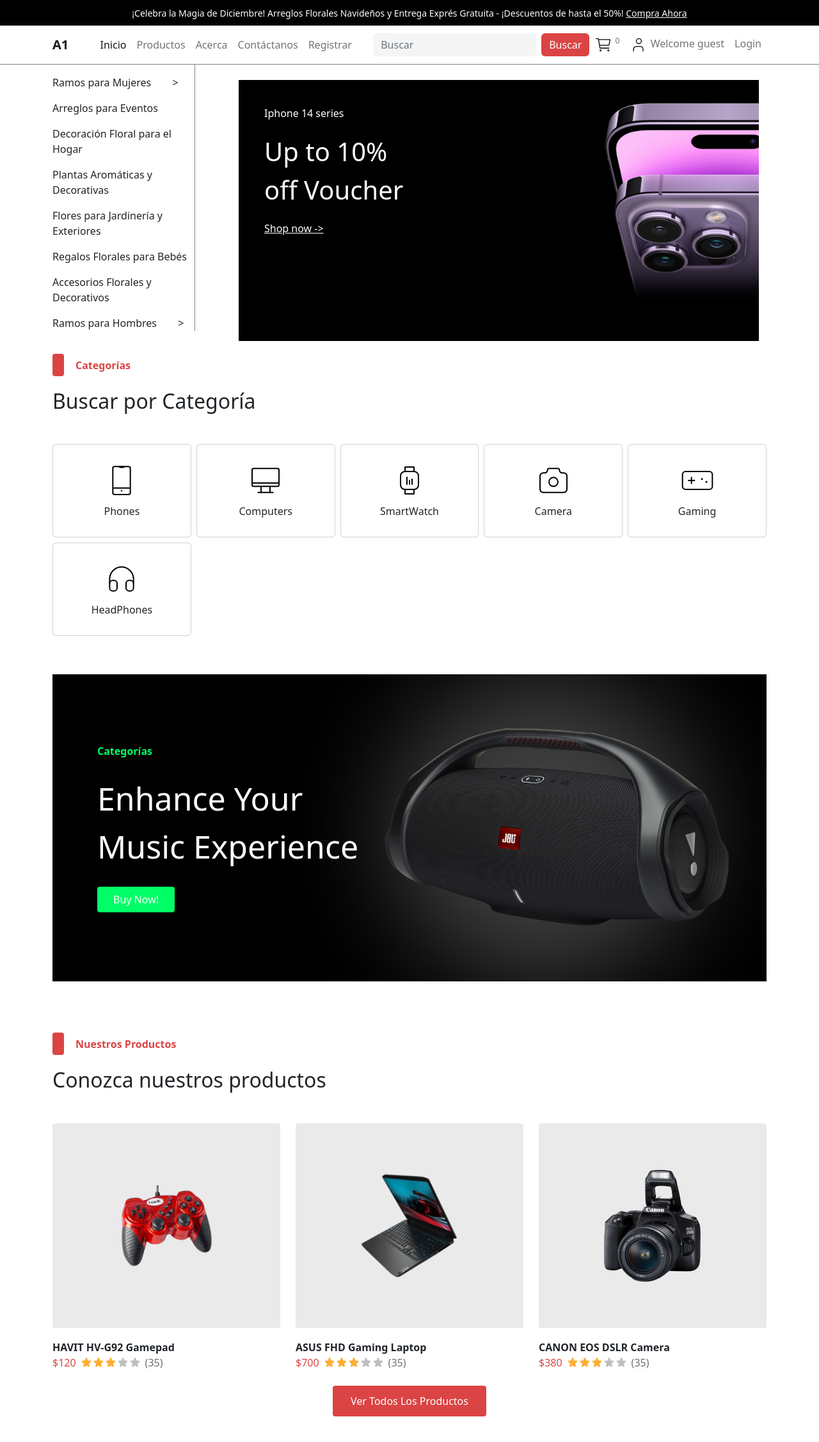
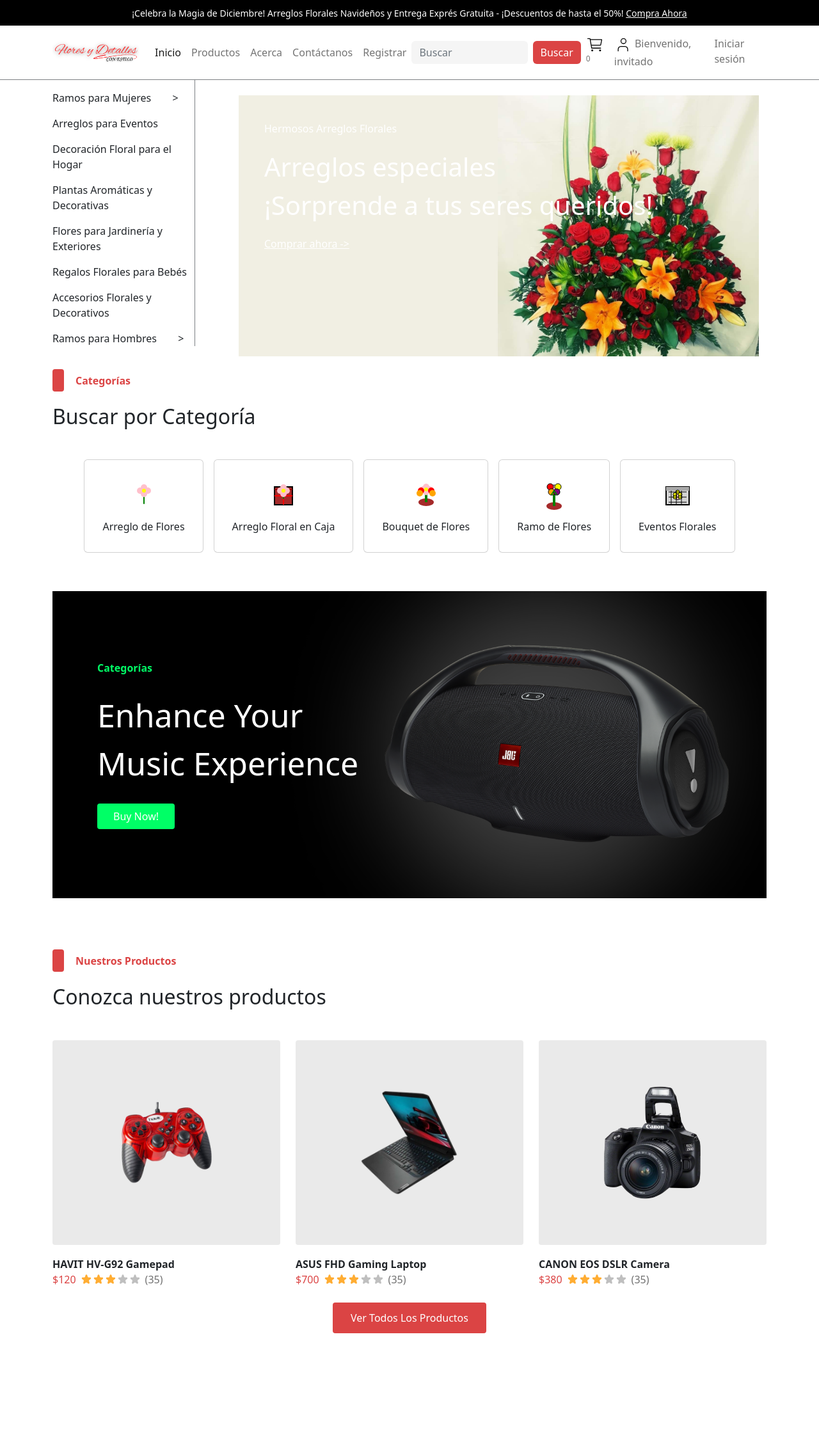
Before and after one commit to luisdigonza/FDEMZL_APP, a PHP site: page / in a window 1280 px wide. Shown: the whole page at 64% size. After the commit the page ends 2084 px from the top, so only its background shows below. Run offline with PHP 8.4, Linux system fonts and the light colour scheme; data comes from the database, SQL or seed files in the repository; data that the repository does not hold is empty.

Commit message:
modificaciones

```diff
--- a/index.php
+++ b/index.php
@@ -23,7 +23,9 @@
     <!-- Start NavBar -->
     <nav class="navbar navbar-expand-lg navbar-light bg-light">
         <div class="container">
-            <a class="navbar-brand fw-bold" href="#">A1</a>
+            <a class="navbar-brand fw-bold" href="#">
+                <img src="./assets/images/logo.png" alt="Logo A1" style="height: 40px;">
+            </a>
             <button class="navbar-toggler" type="button" data-bs-toggle="collapse" data-bs-target="#navbarSupportedContent" aria-controls="navbarSupportedContent" aria-expanded="false" aria-label="Toggle navigation">
                 <span class="navbar-toggler-icon"></span>
             </button>
@@ -90,11 +92,11 @@
                             <?php
                                 if(!isset($_SESSION['username'])){
                                     echo "<span>
-                                    Welcome guest
+                                    Bienvenido, invitado
                                 </span>";
                             }else{
                                     echo "<span>
-                                    Welcome ".$_SESSION['username']. "</span>";
+                                    Bienvenido ".$_SESSION['username']. "</span>";
                                 }
                                 ?>
                         </a>
@@ -103,13 +105,13 @@
                     if(!isset($_SESSION['username'])){
                         echo "<li class='nav-item'>
                         <a class='nav-link' href='./users_area/user_login.php'>
-                            Login
+                            Iniciar sesión
                         </a>
                     </li>";
                 }else{
                         echo "<li class='nav-item'>
                         <a class='nav-link' href='./users_area/logout.php'>
-                            Logout
+                            Cerrar sesión
                         </a>
                     </li>";
                     }
@@ -139,9 +141,9 @@
                 </div>
                 <div class="col-lg-9 col-md-9 d-none d-sm-none d-md-block pt-md-4">
                     <div class="cover">
-                        <span class="title">Iphone 14 series</span>
-                        <span class="desc">Up to 10%<br />off Voucher</span>
-                        <a href="#">Shop now -></a>
+                        <span class="title">Hermosos Arreglos Florales</span>
+                        <span class="desc">Arreglos especiales<br />¡Sorprende a tus seres queridos!</span>
+                        <a href="#">Comprar ahora -></a>
                     </div>
                 </div>
             </div>
@@ -158,57 +160,23 @@
                 </div>
                 <h2>Buscar por Categoría</h2>
             </div>
-            <div class="cards">
-                <div class="card">
-                    <span>
-                        <svg width="56" height="56" viewBox="0 0 56 56" fill="none" xmlns="http://www.w3.org/2000/svg">
-                            <g clip-path="url(#clip0_822_6314)">
-                                <path d="M38.9375 6.125H17.0625C15.5523 6.125 14.3281 7.34922 14.3281 8.85938V47.1406C14.3281 48.6508 15.5523 49.875 17.0625 49.875H38.9375C40.4477 49.875 41.6719 48.6508 41.6719 47.1406V8.85938C41.6719 7.34922 40.4477 6.125 38.9375 6.125Z" stroke="black" stroke-width="2" stroke-linecap="round" stroke-linejoin="round" />
-                                <path d="M25.6667 7H31.1354" stroke="black" stroke-width="3" stroke-linecap="round" stroke-linejoin="round" />
-                                <path d="M28 44.0052V44.0305" stroke="black" stroke-width="2.5" stroke-linecap="round" stroke-linejoin="round" />
-                                <line x1="15.1667" y1="39.8334" x2="40.8333" y2="39.8334" stroke="black" stroke-width="2" />
-                            </g>
-                            <defs>
-                                <clipPath id="clip0_822_6314">
-                                    <rect width="56" height="56" fill="white" />
-                                </clipPath>
-                            </defs>
-                        </svg>
-
-                    </span>
-                    <span>Phones</span>
-                </div>
-                <div class="card">
-                    <span>
-                        <svg width="56" height="56" viewBox="0 0 56 56" fill="none" xmlns="http://www.w3.org/2000/svg">
-                            <g clip-path="url(#clip0_822_6345)">
-                                <path d="M46.6667 9.33337H9.33333C8.04467 9.33337 7 10.378 7 11.6667V35C7 36.2887 8.04467 37.3334 9.33333 37.3334H46.6667C47.9553 37.3334 49 36.2887 49 35V11.6667C49 10.378 47.9553 9.33337 46.6667 9.33337Z" stroke="black" stroke-width="2" stroke-linecap="round" stroke-linejoin="round" />
-                                <path d="M16.3333 46.6666H39.6667" stroke="black" stroke-width="2" stroke-linecap="round" stroke-linejoin="round" />
-                                <path d="M21 37.3334V46.6667" stroke="black" stroke-width="2" stroke-linecap="round" stroke-linejoin="round" />
-                                <path d="M35 37.3334V46.6667" stroke="black" stroke-width="2" stroke-linecap="round" stroke-linejoin="round" />
-                                <path d="M8 32H48" stroke="black" stroke-width="2" stroke-linecap="round" />
-                            </g>
-                            <defs>
-                                <clipPath id="clip0_822_6345">
-                                    <rect width="56" height="56" fill="white" />
-                                </clipPath>
-                            </defs>
-                        </svg>
-
-
-                    </span>
-                    <span>Computers</span>
-                </div>
+            <div class="cards" style="display: flex; flex-wrap: wrap; gap: 16px; justify-content: center; align-items: center; height: 100%;">
                 <div class="card">
                     <span>
                         <svg width="56" height="56" viewBox="0 0 56 56" fill="none" xmlns="http://www.w3.org/2000/svg">
                             <g clip-path="url(#clip0_822_6335)">
-                                <path d="M35 14H21C17.134 14 14 17.134 14 21V35C14 38.866 17.134 42 21 42H35C38.866 42 42 38.866 42 35V21C42 17.134 38.866 14 35 14Z" stroke="black" stroke-width="2" stroke-linecap="round" stroke-linejoin="round" />
-                                <path d="M21 42V49H35V42" stroke="black" stroke-width="2" stroke-linecap="round" stroke-linejoin="round" />
-                                <path d="M21 14V7H35V14" stroke="black" stroke-width="2" stroke-linecap="round" stroke-linejoin="round" />
-                                <line x1="24" y1="23" x2="24" y2="34" stroke="black" stroke-width="2" stroke-linecap="round" />
-                                <line x1="28" y1="28" x2="28" y2="34" stroke="black" stroke-width="2" stroke-linecap="round" />
-                                <line x1="32" y1="26" x2="32" y2="34" stroke="black" stroke-width="2" stroke-linecap="round" />
+                                <!-- Tallo -->
+                                <line x1="28" y1="20" x2="28" y2="40" stroke="green" stroke-width="2" stroke-linecap="round" />
+                                <!-- Pétalo superior -->
+                                <circle cx="28" cy="15" r="5" fill="pink" />
+                                <!-- Pétalo izquierdo -->
+                                <circle cx="22" cy="20" r="5" fill="pink" />
+                                <!-- Pétalo derecho -->
+                                <circle cx="34" cy="20" r="5" fill="pink" />
+                                <!-- Pétalo inferior -->
+                                <circle cx="28" cy="25" r="5" fill="pink" />
+                                <!-- Centro de la flor -->
+                                <circle cx="28" cy="20" r="3" fill="yellow" />
                             </g>
                             <defs>
                                 <clipPath id="clip0_822_6335">
@@ -216,79 +184,150 @@
                                 </clipPath>
                             </defs>
                         </svg>
+                    </span>
+                    <span>Arreglo de Flores</span>
+                </div>
 
-
-
-                    </span>
-                    <span>SmartWatch</span>
-                </div>
                 <div class="card">
                     <span>
                         <svg width="56" height="56" viewBox="0 0 56 56" fill="none" xmlns="http://www.w3.org/2000/svg">
-                            <g clip-path="url(#clip0_822_1222)">
-                                <path d="M11.6667 16.3334H14C15.2377 16.3334 16.4247 15.8417 17.2998 14.9665C18.175 14.0914 18.6667 12.9044 18.6667 11.6667C18.6667 11.0479 18.9125 10.4544 19.3501 10.0168C19.7877 9.57921 20.3812 9.33337 21 9.33337H35C35.6188 9.33337 36.2123 9.57921 36.6499 10.0168C37.0875 10.4544 37.3333 11.0479 37.3333 11.6667C37.3333 12.9044 37.825 14.0914 38.7002 14.9665C39.5753 15.8417 40.7623 16.3334 42 16.3334H44.3333C45.571 16.3334 46.758 16.825 47.6332 17.7002C48.5083 18.5754 49 19.7624 49 21V42C49 43.2377 48.5083 44.4247 47.6332 45.2999C46.758 46.175 45.571 46.6667 44.3333 46.6667H11.6667C10.429 46.6667 9.242 46.175 8.36683 45.2999C7.49167 44.4247 7 43.2377 7 42V21C7 19.7624 7.49167 18.5754 8.36683 17.7002C9.242 16.825 10.429 16.3334 11.6667 16.3334" stroke="black" stroke-width="2" stroke-linecap="round" stroke-linejoin="round" />
-                                <path d="M28 37.3334C31.866 37.3334 35 34.1994 35 30.3334C35 26.4674 31.866 23.3334 28 23.3334C24.134 23.3334 21 26.4674 21 30.3334C21 34.1994 24.134 37.3334 28 37.3334Z" stroke="black" stroke-width="2" stroke-linecap="round" stroke-linejoin="round" />
+                            <g clip-path="url(#clip0_822_6335)">
+                                <!-- Contorno de la caja -->
+                                <rect x="14" y="14" width="28" height="28" fill="brown" stroke="black" stroke-width="2" />
+                                <!-- Detalles de la tapa -->
+                                <line x1="14" y1="14" x2="42" y2="14" stroke="black" stroke-width="2" />
+                                <line x1="14" y1="18" x2="42" y2="18" stroke="darkred" stroke-width="2" />
+                                <!-- Lazo decorativo -->
+                                <line x1="28" y1="14" x2="28" y2="42" stroke="red" stroke-width="2" />
+                                <line x1="14" y1="28" x2="42" y2="28" stroke="red" stroke-width="2" />
+                                <!-- Flor sobre la caja -->
+                                <!-- Tallo -->
+                                <line x1="28" y1="20" x2="28" y2="32" stroke="green" stroke-width="2" stroke-linecap="round" />
+                                <!-- Pétalo superior -->
+                                <circle cx="28" cy="15" r="5" fill="pink" />
+                                <!-- Pétalo izquierdo -->
+                                <circle cx="23" cy="20" r="5" fill="pink" />
+                                <!-- Pétalo derecho -->
+                                <circle cx="33" cy="20" r="5" fill="pink" />
+                                <!-- Pétalo inferior -->
+                                <circle cx="28" cy="25" r="5" fill="pink" />
+                                <!-- Centro de la flor -->
+                                <circle cx="28" cy="20" r="3" fill="yellow" />
                             </g>
                             <defs>
-                                <clipPath id="clip0_822_1222">
-                                    <rect width="56" height="56" fill="#000000" />
-                                </clipPath>
-                            </defs>
-                        </svg>
-
-
-
-
-                    </span>
-                    <span>Camera</span>
-                </div>
-                <div class="card">
-                    <span>
-                        <svg width="56" height="56" viewBox="0 0 56 56" fill="none" xmlns="http://www.w3.org/2000/svg">
-                            <g clip-path="url(#clip0_822_4557)">
-                                <path d="M46.6666 14H9.33329C6.75596 14 4.66663 16.0893 4.66663 18.6667V37.3333C4.66663 39.9107 6.75596 42 9.33329 42H46.6666C49.244 42 51.3333 39.9107 51.3333 37.3333V18.6667C51.3333 16.0893 49.244 14 46.6666 14Z" stroke="black" stroke-width="2" stroke-linecap="round" stroke-linejoin="round" />
-                                <path d="M14 28H23.3333M18.6667 23.3334V32.6667" stroke="black" stroke-width="2" stroke-linecap="round" stroke-linejoin="round" />
-                                <path d="M35 25.6666V25.6908" stroke="black" stroke-width="3" stroke-linecap="round" stroke-linejoin="round" />
-                                <path d="M42 30.3333V30.3574" stroke="black" stroke-width="3" stroke-linecap="round" stroke-linejoin="round" />
-                            </g>
-                            <defs>
-                                <clipPath id="clip0_822_4557">
+                                <clipPath id="clip0_822_6335">
                                     <rect width="56" height="56" fill="white" />
                                 </clipPath>
                             </defs>
                         </svg>
+                    </span>
+                    <span>Arreglo Floral en Caja</span>
+                </div>
 
-
-
-
-
-
-                    </span>
-                    <span>Gaming</span>
-                </div>
                 <div class="card">
                     <span>
                         <svg width="56" height="56" viewBox="0 0 56 56" fill="none" xmlns="http://www.w3.org/2000/svg">
-                            <g clip-path="url(#clip0_822_1758)">
-                                <path d="M16.3333 30.3334H14C11.4227 30.3334 9.33331 32.4227 9.33331 35V42C9.33331 44.5774 11.4227 46.6667 14 46.6667H16.3333C18.9106 46.6667 21 44.5774 21 42V35C21 32.4227 18.9106 30.3334 16.3333 30.3334Z" stroke="black" stroke-width="2" stroke-linecap="round" stroke-linejoin="round" />
-                                <path d="M42 30.3334H39.6667C37.0893 30.3334 35 32.4227 35 35V42C35 44.5774 37.0893 46.6667 39.6667 46.6667H42C44.5773 46.6667 46.6667 44.5774 46.6667 42V35C46.6667 32.4227 44.5773 30.3334 42 30.3334Z" stroke="black" stroke-width="2" stroke-linecap="round" stroke-linejoin="round" />
-                                <path d="M9.33331 35V28C9.33331 23.0493 11.3 18.3014 14.8007 14.8007C18.3013 11.3 23.0493 9.33337 28 9.33337C32.9507 9.33337 37.6986 11.3 41.1993 14.8007C44.7 18.3014 46.6666 23.0493 46.6666 28V35" stroke="black" stroke-width="2" stroke-linecap="round" stroke-linejoin="round" />
+                            <g clip-path="url(#clip0_822_6335)">
+                                <!-- Base del bouquet -->
+                                <ellipse cx="28" cy="38" rx="12" ry="6" fill="brown" />
+                                <!-- Tallo del bouquet -->
+                                <rect x="26" y="18" width="4" height="20" fill="green" />
+                                <!-- Flor central -->
+                                <!-- Tallo -->
+                                <line x1="28" y1="18" x2="28" y2="26" stroke="green" stroke-width="2" stroke-linecap="round" />
+                                <!-- Pétalo superior -->
+                                <circle cx="28" cy="14" r="5" fill="pink" />
+                                <!-- Pétalo izquierdo -->
+                                <circle cx="23" cy="18" r="5" fill="pink" />
+                                <!-- Pétalo derecho -->
+                                <circle cx="33" cy="18" r="5" fill="pink" />
+                                <!-- Pétalo inferior -->
+                                <circle cx="28" cy="22" r="5" fill="pink" />
+                                <!-- Centro de la flor -->
+                                <circle cx="28" cy="18" r="3" fill="yellow" />
+                                <!-- Flores laterales -->
+                                <!-- Izquierda -->
+                                <circle cx="20" cy="20" r="5" fill="red" />
+                                <circle cx="18" cy="24" r="5" fill="orange" />
+                                <!-- Derecha -->
+                                <circle cx="36" cy="20" r="5" fill="red" />
+                                <circle cx="38" cy="24" r="5" fill="orange" />
                             </g>
                             <defs>
-                                <clipPath id="clip0_822_1758">
+                                <clipPath id="clip0_822_6335">
                                     <rect width="56" height="56" fill="white" />
                                 </clipPath>
                             </defs>
                         </svg>
+                    </span>
+                    <span>Bouquet de Flores</span>
+                </div>
 
+                <div class="card">
+                    <span>
+                        <svg width="56" height="56" viewBox="0 0 56 56" fill="none" xmlns="http://www.w3.org/2000/svg">
+                            <g clip-path="url(#clip0_822_6335)">
+                                <!-- Base del ramo (cinta) -->
+                                <ellipse cx="28" cy="44" rx="12" ry="6" fill="brown" />
+                                <!-- Tallo del ramo -->
+                                <rect x="26" y="20" width="4" height="24" fill="green" />
+                                <!-- Flores principales del ramo -->
+                                <!-- Flor central -->
+                                <circle cx="28" cy="16" r="5" fill="pink" stroke="black" stroke-width="1" />
+                                <!-- Flor izquierda superior -->
+                                <circle cx="22" cy="14" r="5" fill="red" stroke="black" stroke-width="1" />
+                                <!-- Flor derecha superior -->
+                                <circle cx="34" cy="14" r="5" fill="yellow" stroke="black" stroke-width="1" />
+                                <!-- Flor izquierda inferior -->
+                                <circle cx="24" cy="22" r="5" fill="orange" stroke="black" stroke-width="1" />
+                                <!-- Flor derecha inferior -->
+                                <circle cx="32" cy="22" r="5" fill="purple" stroke="black" stroke-width="1" />
+                                <!-- Decoraciones del ramo -->
+                                <line x1="28" y1="20" x2="24" y2="26" stroke="green" stroke-width="2" stroke-linecap="round" />
+                                <line x1="28" y1="20" x2="32" y2="26" stroke="green" stroke-width="2" stroke-linecap="round" />
+                            </g>
+                            <defs>
+                                <clipPath id="clip0_822_6335">
+                                    <rect width="56" height="56" fill="white" />
+                                </clipPath>
+                            </defs>
+                        </svg>
+                    </span>
+                    <span>Ramo de Flores</span>
+                </div>
 
-
-
-
-
-
+                <div class="card">
+                    <span>
+                        <svg width="56" height="56" viewBox="0 0 56 56" fill="none" xmlns="http://www.w3.org/2000/svg">
+                            <g clip-path="url(#clip0_822_6335)">
+                                <!-- Base del icono de eventos florales -->
+                                <rect x="10" y="14" width="36" height="28" fill="lightgray" stroke="black" stroke-width="2" />
+                                <!-- Cabecera del calendario -->
+                                <rect x="10" y="14" width="36" height="6" fill="darkgray" />
+                                <!-- Flor decorativa central -->
+                                <circle cx="28" cy="28" r="6" fill="pink" stroke="black" stroke-width="1" />
+                                <circle cx="28" cy="22" r="3" fill="yellow" stroke="black" stroke-width="1" />
+                                <circle cx="24" cy="26" r="3" fill="yellow" stroke="black" stroke-width="1" />
+                                <circle cx="32" cy="26" r="3" fill="yellow" stroke="black" stroke-width="1" />
+                                <circle cx="24" cy="30" r="3" fill="yellow" stroke="black" stroke-width="1" />
+                                <circle cx="32" cy="30" r="3" fill="yellow" stroke="black" stroke-width="1" />
+                                <!-- Líneas horizontales de los días -->
+                                <line x1="14" y1="22" x2="42" y2="22" stroke="black" stroke-width="1" />
+                                <line x1="14" y1="30" x2="42" y2="30" stroke="black" stroke-width="1" />
+                                <line x1="14" y1="38" x2="42" y2="38" stroke="black" stroke-width="1" />
+                                <!-- Líneas verticales de los días -->
+                                <line x1="18" y1="20" x2="18" y2="42" stroke="black" stroke-width="1" />
+                                <line x1="26" y1="20" x2="26" y2="42" stroke="black" stroke-width="1" />
+                                <line x1="34" y1="20" x2="34" y2="42" stroke="black" stroke-width="1" />
+                            </g>
+                            <defs>
+                                <clipPath id="clip0_822_6335">
+                                    <rect width="56" height="56" fill="white" />
+                                </clipPath>
+                            </defs>
+                        </svg>
                     </span>
-                    <span>HeadPhones</span>
+                    <span>Eventos Florales</span>
                 </div>
             </div>
         </div>
--- a/search_product.php
+++ b/search_product.php
@@ -17,7 +17,7 @@
 <body>
     <!-- upper-nav -->
     <div class="upper-nav primary-bg p-2 px-3 text-center text-break">
-        <span>Summer Sale For All Swim Suits And Free Express Delivery - OFF 50%! <a>Shop Now</a></span>
+        <span>hola Sale For All Swim Suits And Free Express Delivery - OFF 50%! <a>Shop Now</a></span>
     </div>
     <!-- upper-nav -->
     <!-- Start NavBar -->
```
Also changed, not shown: assets/css/main.css (+62 -63 lines), cart.php (+16 -16 lines), products.php (+13 -13 lines), assets/images/bg.png, assets/images/bg1.png (added), assets/images/logo.png (added).
